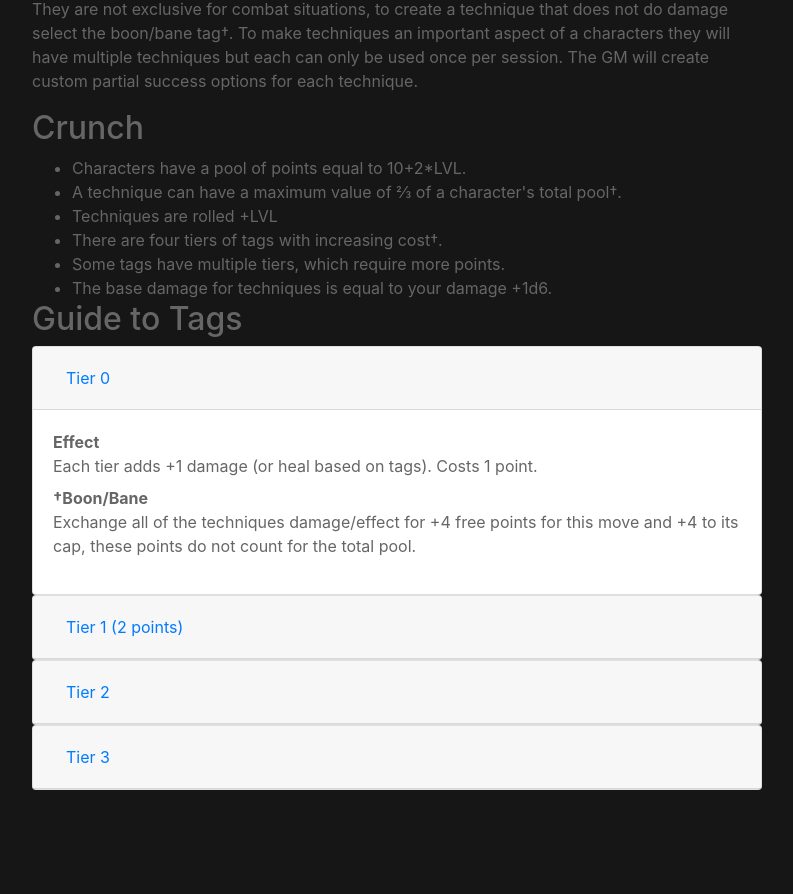
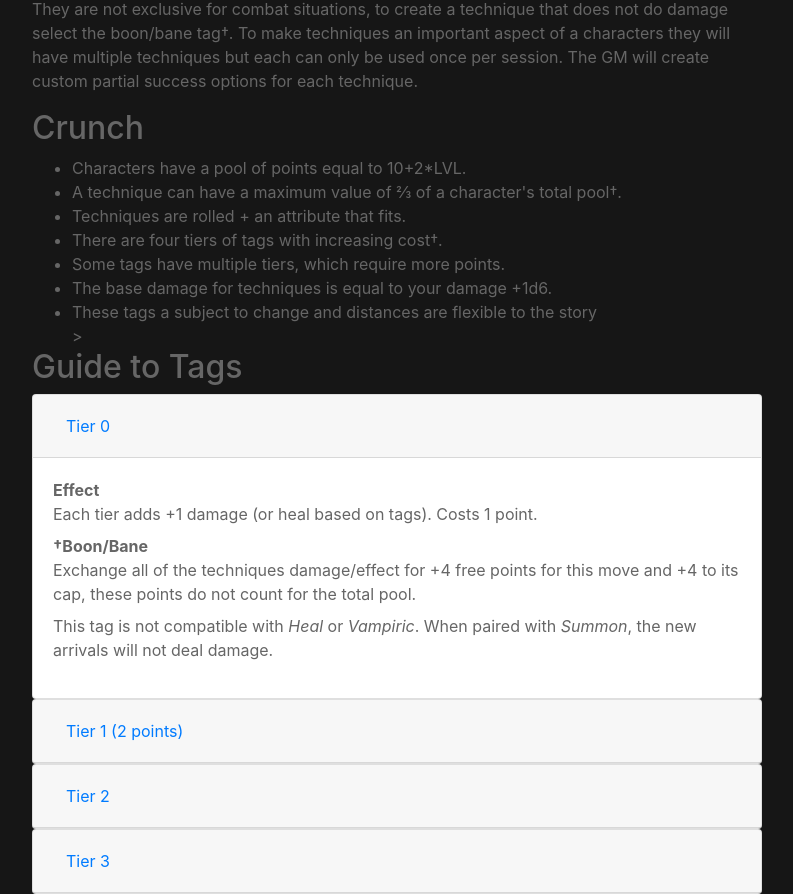
Before and after one commit to MylesACD/Myles-RPG, a Django app: page /unlimited/about/ in a window 1280 px wide. Shown: the part 281-1175 px from the top of the page, without its empty margins (53-846 px from the left). Before the commit the page ends 1071 px from the top, so only its background shows below. Run offline with Django 4.2, Linux system fonts and the light colour scheme; some libraries are stand-ins or nearby versions.

Commit message:
working on tier 4

```diff
--- a/app/unlimited/templates/unlimited/about.html
+++ b/app/unlimited/templates/unlimited/about.html
@@ -10,14 +10,16 @@
         They are not exclusive for combat situations,
         to create a technique that does not do damage select the boon/bane tag†. To make techniques an important aspect of a characters they will have
         multiple techniques but each can only be used once per session. The GM will create custom partial success options for each technique.
+    </p>
     <h2>Crunch</h2>
     <ul>
         <li> Characters have a pool of points equal to 10+2*LVL.</li>
         <li> A technique can have a maximum value of ⅔ of a character's total pool†.</li>
-        <li> Techniques are rolled +LVL</li>
+        <li> Techniques are rolled + an attribute that fits.</li>
         <li> There are four tiers of tags with increasing cost†.</li>
         <li> Some tags have multiple tiers, which require more points.</li>
         <li> The base damage for techniques is equal to your damage +1d6.</li>
+        <li> These tags a subject to change and distances are flexible to the story</li>>
     </ul>
     <h2>Guide to Tags</h2>
     <div id="accordion">
@@ -36,7 +38,10 @@
                     <dt>Effect</dt>
                     <dd>Each tier adds +1 damage (or heal based on tags). Costs 1 point.</dd>
                     <dt>†Boon/Bane</dt>
-                    <dd>Exchange all of the techniques damage/effect for +4 free points for this move and +4 to its cap, these points do not count for the total pool.</dd>
+                    <dd>Exchange all of the techniques damage/effect for +4 free points for this move and +4 to its cap,
+                      these points do not count for the total pool.</dd>
+                    <dd>This tag is not compatible with <em>Heal</em> or <em>Vampiric</em>. When paired with <em>Summon</em>, the new arrivals will not
+                    deal damage.</dd>
                 </dl>
             </div>
           </div>
@@ -56,11 +61,11 @@
                 <dd>How many places or people or things a technique can target. Default value is 1, every 2 points raises the number of targets by 1.</dd>
                 <dt>Range</dt>
                 <dd>How far your technique can reach. Default range is <b>Close</b>. Then <b>Reach</b>: up to 12 ft, <b>Near</b>: across a 2 way road, <b>Far</b>: down the length of football field
-                , <b>Remote</b>: Out of sight</dd>
+                , <b>Remote</b>: Out unaidded of sight</dd>
                 <dt>Forceful</dt>
                 <dd>Has a lot of force behind it enough to knock people and furniture down.</dd>
                 <dt>Disarming</dt>
-                <dd>Removes the primary weapons of the target, even natural ones.</dd>
+                <dd>Removes the primary weapon of the target, even natural ones.</dd>
               </dl>
             </div>
           </div>
@@ -93,6 +98,20 @@
                   <dt>Area</dt>
                   <dd>How large of an area the technique affects. Default is no area. <b>Small</b> area has 10 foot radius each additional levels doubles the radius. <b>Large</b> is 40ft, <b>colossal</b> is 320.</dd>
                   <dd>None, Small, Medium, Large, Huge, Enormous, Colossal, Titanic</dd>
+                  <dt>Create Terrain</dt>
+                  <dd>Change the physical terrain or create a new feature of your chocie. By default this change can affect a 7 foot radius.</dd>
+                  <dt>Practiced</dt>
+                  <dd>When you use a practiced move your roll has +2.</dd>
+                  <dt>Stunning</dt>
+                  <dd>Creatures affected by stunning moves are unable to react to anything around until shaken out of it.</dd>
+                  <dt>Subtle</dt>
+                  <dd>It is very difficult for creatures to notice you using this technique and you are more than likely to get away without
+                    notice.</dd>
+                  <dt>Summon</dt>
+                  <dd>You summon a number of creatures to aid you, they will follow your commands as long as it does not conflict with their nature.
+                    The other tags on this technique are applied to the abilities of the summoned entities.
+                  </dd>
+                  <dd>This move forfeits initial damage; instead the summoned creatures can deal up to the damage of the technique when they attack.</dd>
                 </dl>
               </div>
             </div>
```
